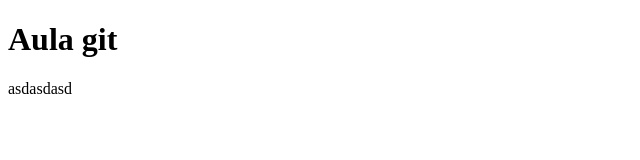
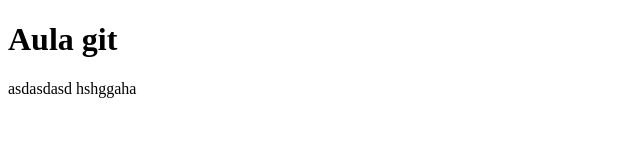
Before and after one commit to clarinha95/aulagit2, a plain HTML site: page index.html in a window 1280 px wide. Shown: the full height of the page, 0-640 px from the left. Drawn offline with Linux system fonts and the light colour scheme.

Commit message:
adicionei um texto nnovamentel

```diff
--- a/index.html
+++ b/index.html
@@ -8,5 +8,6 @@
 <body>
     <h1>Aula git</h1>
     asdasdasd
+    hshggaha
 </body>
 </html>
```
